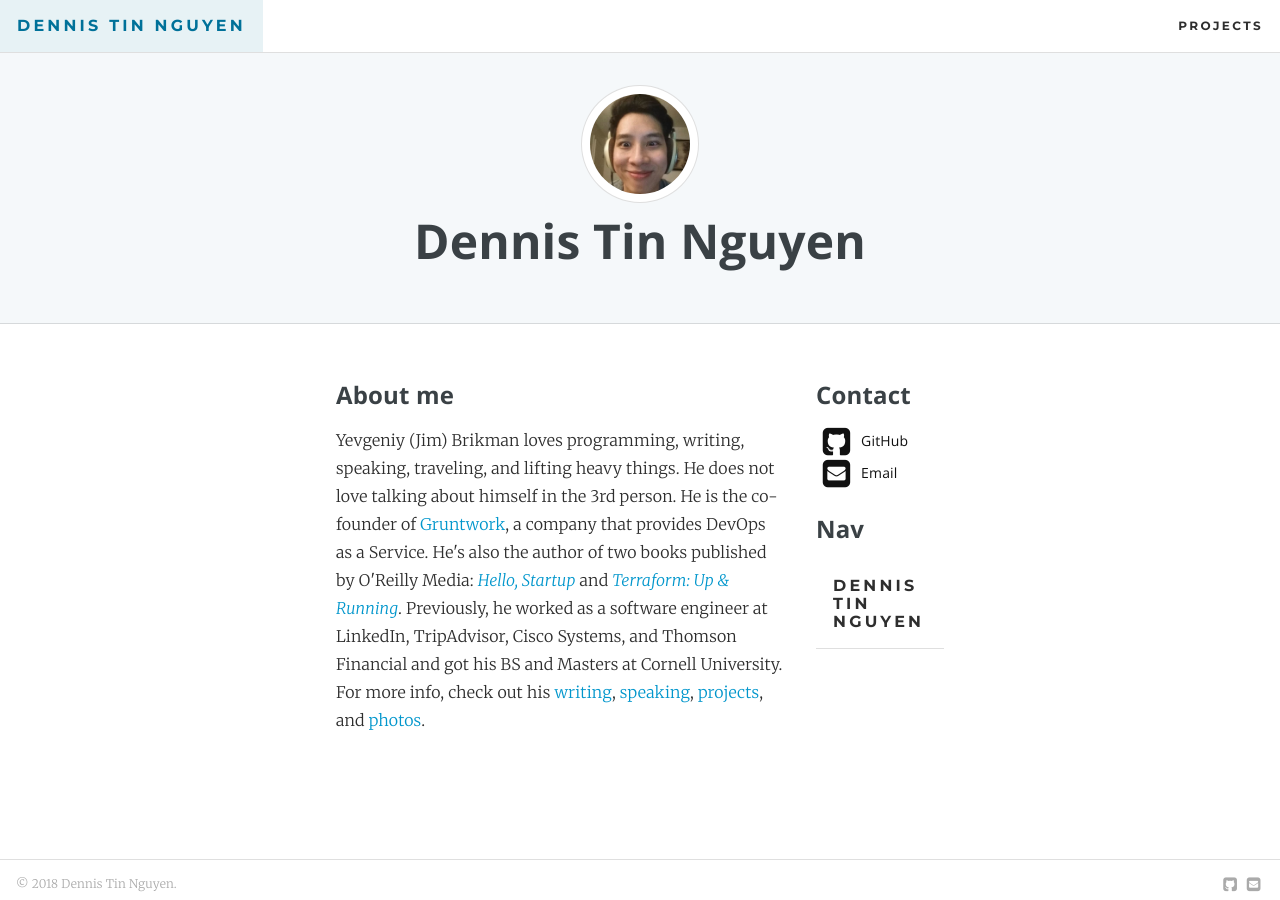
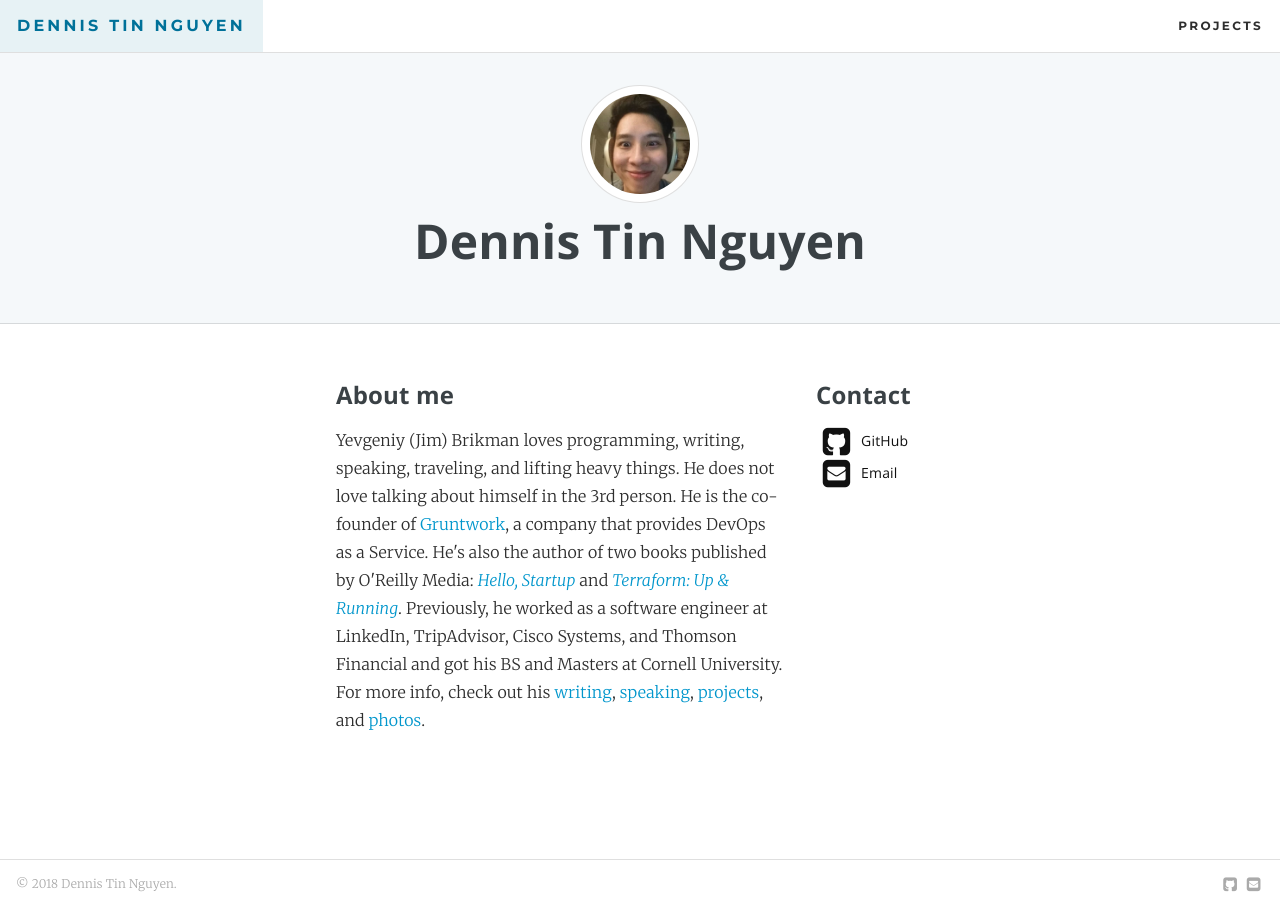
Before and after one commit to dn00/dn00.github.io, a Jekyll site: the page built from index.html, in a window 1280 px wide. Built offline with Jekyll 4.4.1, drawn with Linux system fonts in a browser that asks for light colours.

Commit message:
profile pic

```diff
--- a/_config.yml
+++ b/_config.yml
@@ -17,7 +17,7 @@ nav:
 # Bio settings
 name: "Dennis Tin Nguyen"
 description: "The home page of Dennis Tin Nguyen."
-thumbnail_path: "profile-photos/dtnguy-medium.jpg"
+thumbnail_path: "profile-photos/dtnguy1-medium.jpg"
 bitcoin_address: ""
 hello_startup_url: ""
 website_repo_url: "https://github.com/dn00/dn00.github.io"
--- a/_includes/about.html
+++ b/_includes/about.html
@@ -20,7 +20,5 @@
   <div class="col sm-col-3 px2">
     <h3 class="mb2">Contact</h3>
     {% include contact.html %}
-    <h3 class="mb2">Nav </h3>
-    {% include nav.html %}
   </div>
 </div>
```
Also changed, not shown: assets/img/profile-photos/dtnguy1-medium.jpg (renamed from assets/img/profile-photos/dtnguy-medium.jpg).
